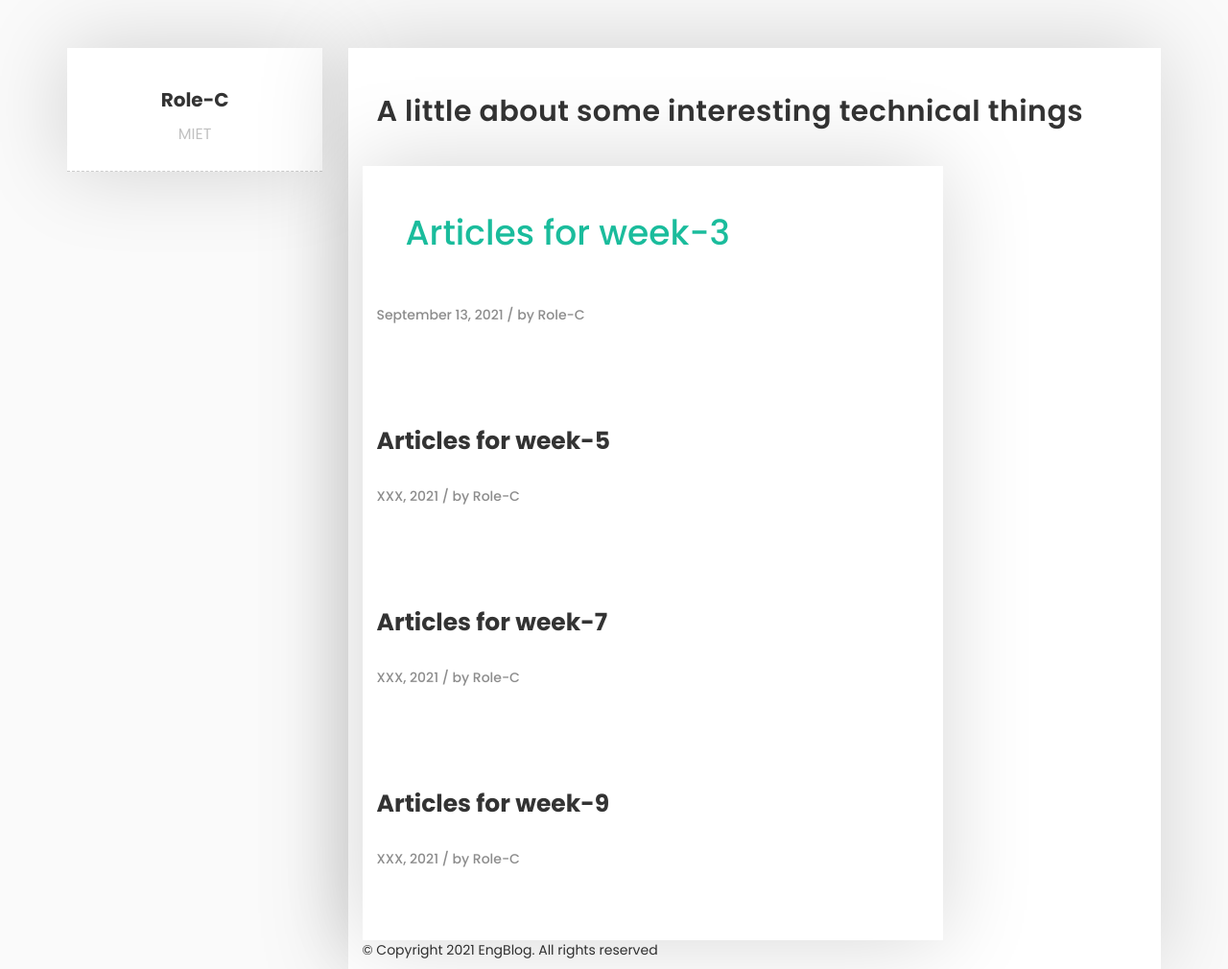
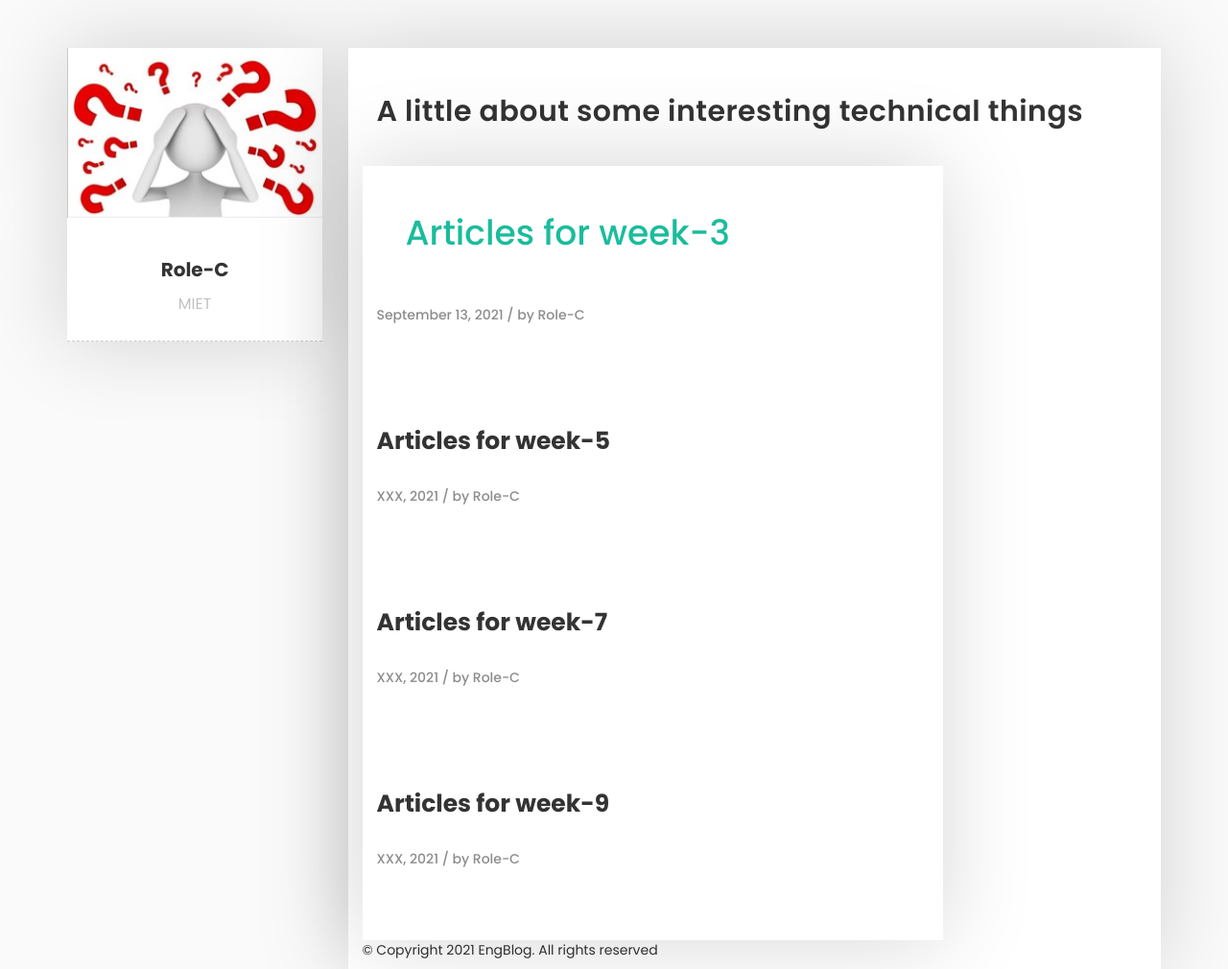
Before and after one commit to RolecEngBlog/site, a plain HTML site: page index.html in a window 1280 px wide. Shown: the top 1010 px of the page at 96% size. Drawn offline with Linux system fonts and the light colour scheme.

Commit message:
ultra last

```diff
--- a/index.html
+++ b/index.html
@@ -65,6 +65,8 @@
                    <div class="about-fixed">
 
                      <div class="my-pic">
+                        <img src="images/pic/my-pic.jpg" alt="">
+
 
                         </div>
 
```
